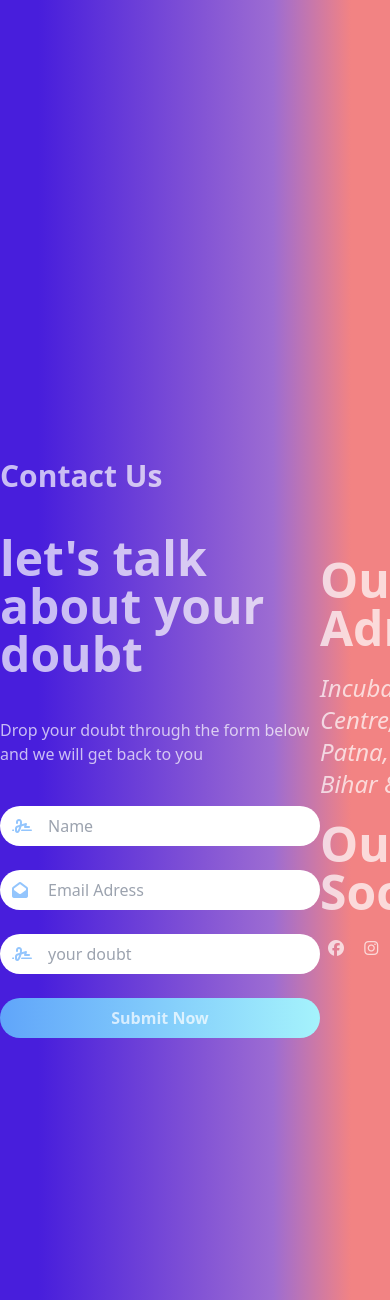
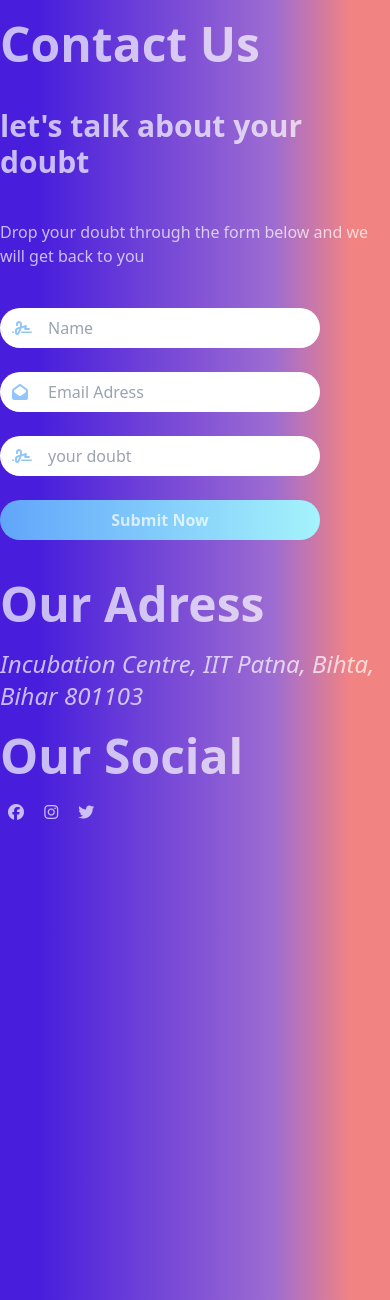
Before and after one commit to sandeep1162001/Integrated-AI, a Flask app: page /contactus in a window 390 px wide. Shown: the part 88-1388 px from the top of the page. Run offline with Flask 3, Linux system fonts and the light colour scheme; some libraries are stand-ins or nearby versions.

Commit message:
responsive

```diff
--- a/templates/contactus.html
+++ b/templates/contactus.html
@@ -2,11 +2,11 @@
 {% block content %}
 
 <!-- Free A.I section-->
-<div id="container" class=" h-screen flex flex-row items-center justify-around">
+<div id="container" class=" grid-cols-1 lg:grid-cols-2 h-screen   place-items-center lg:justify-around ">
     <!--left-->
-    <div id="left">
-        <h3  class="text-3xl font-bold text-[#FFFFFFB3] py-5">Contact Us</h3>
-        <h1  class="text-5xl font-bold text-[#FFFFFFB3] py-5">let's talk about your doubt</h1>
+    <div id="left" class="">
+        <h3  class="text-5xl lg:text-3xl font-bold text-[#FFFFFFB3] py-5">Contact Us</h3>
+        <h1  class="text-3xl lg:text-5xl font-bold text-[#FFFFFFB3] py-5">let's talk about your doubt</h1>
         <p class="text-[#FFFFFFB3] py-5">Drop your doubt through the form below and we will get back to you</p>
         <div id="form">
             <form action="/contactus" method="post"  class="space-y-6 text-[#FFFFFFB3] py-5">
@@ -41,7 +41,7 @@
         </div>
     </div>
     <!--right-->
-    <div id="right" class="m-0">
+    <div id="right" class="">
         <div id="adress">
             <h1  class="text-5xl font-bold text-[#FFFFFFB3] py-5">Our Adress</h1>
             <address class="text-[#FFFFFFB3] text-2xl">Incubation Centre, IIT Patna, Bihta, Bihar 801103</address>
```
